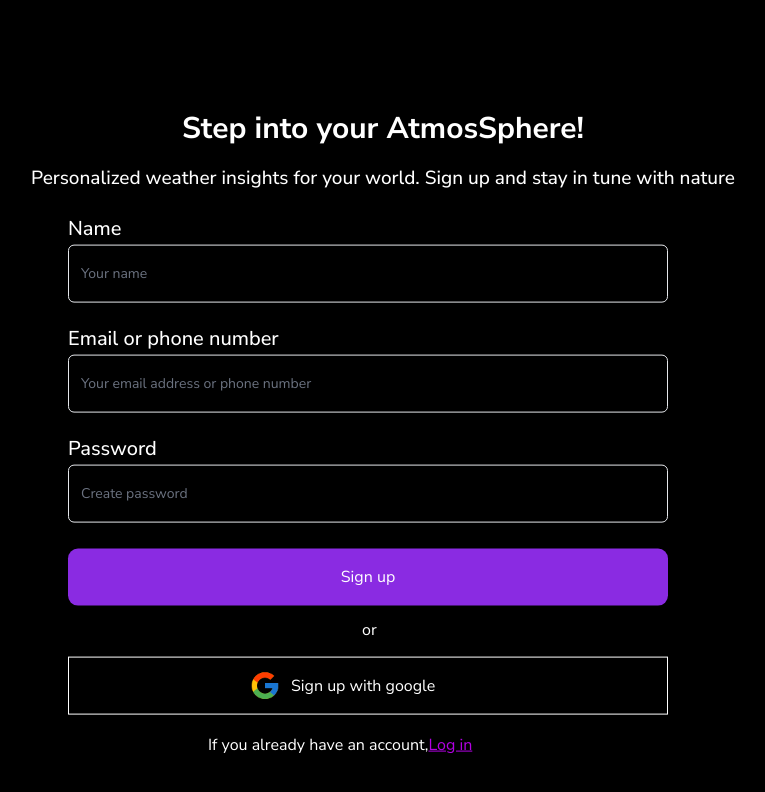
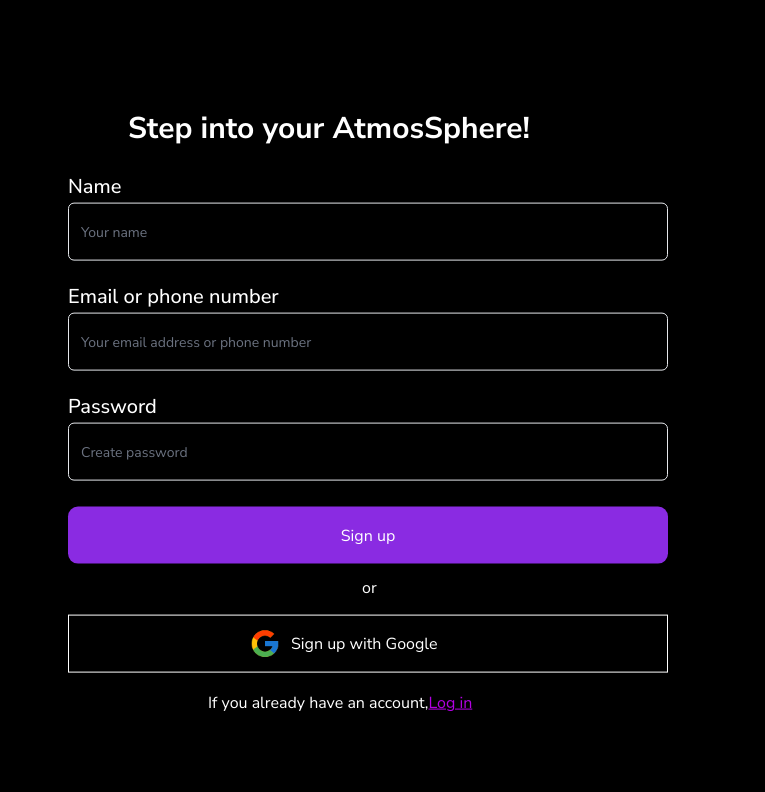
Before and after one commit to vaishnavip27/AtmoSphere, a React (Create React App) app: page /signup in a window 1280 px wide. Shown: the top 792 px of the page, without its empty margins (464-1229 px from the left). Built offline with nearby package versions, Linux system fonts and the light colour scheme.

Commit message:
dashboard

```diff
--- a/package.json
+++ b/package.json
@@ -18,6 +18,7 @@
     "react-dom": "^18.3.1",
     "react-router-dom": "^6.24.0",
     "react-scripts": "5.0.1",
+    "react-toastify": "^10.0.5",
     "tailwind-merge": "^2.3.0",
     "tailwindcss-animate": "^1.0.7",
     "web-vitals": "^2.1.4"
--- a/src/App.js
+++ b/src/App.js
@@ -2,6 +2,7 @@
 import React from "react";
 import SignUpPage from "./components/SignUpPage";
 import { BrowserRouter, Routes, Route } from "react-router-dom";
+import { ToastContainer } from "react-toastify";
 
 function App() {
   return (
@@ -11,6 +12,7 @@
         <Route path="/login" element={<LoginPage />} /> {/* Login route */}
         <Route path="/signup" element={<SignUpPage />} /> {/* Signup route */}
       </Routes>
+      <ToastContainer />
     </BrowserRouter>
   );
 }
--- /dev/null
+++ b/src/components/Dashboard.js
@@ -0,0 +1,6 @@
+import React from "react";
+import "../styles/Dashboard.css";
+
+export const Dashboard = () => {
+  return <div className="yes">Hey, this is the dashboard</div>;
+};
--- a/src/components/LoginPage.js
+++ b/src/components/LoginPage.js
@@ -1,38 +1,66 @@
-import React from "react";
+import React, { useState } from "react";
 import "../styles/LoginPage.css";
 import { InputWithLabel } from "./InputWithLabel";
 import GoogleIcon from "../pictures/google-icon.png";
-import { Link } from "react-router-dom";
+import { Link, useNavigate } from "react-router-dom";
+import { signInWithEmailAndPassword } from "firebase/auth";
+import { auth } from "./firebase";
 
 export default function LoginPage() {
+  const [email, setEmail] = useState("");
+  const [password, setPassword] = useState("");
+  const [rememberMe, setRememberMe] = useState(true);
+  const navigate = useNavigate(); //import useNavigate hook
+
+  const handleSubmit = async (e) => {
+    e.preventDefault();
+    try {
+      const userCredential = await signInWithEmailAndPassword(
+        auth,
+        email,
+        password
+      );
+      console.log("User logged in successfully:", userCredential);
+      navigate("/dashboard");
+      // Handle successful login (e.g., redirect to protected routes)
+    } catch (error) {
+      console.error("Login error:", error);
+      // Handle login errors (e.g., display error message to the user)
+    }
+  };
+
+  const handleGoogleSignIn = () => {
+    console.log("Google sign-in attempted");
+  };
+
   return (
     <div>
       <div className="text">
-        <div className="head">Step into your AtmosSphere!</div>
-        <div className="sub-head">
-          Personalized weather insights for your world. Sign up and stay in tune
-          with nature
-        </div>
-        <form style={{ marginLeft: "70px" }}>
+        <form onSubmit={handleSubmit} style={{ marginLeft: "70px" }}>
+          <div className="head">Step into your AtmosSphere!</div>
           <InputWithLabel
             label="Email"
             type="email"
             id="email"
             placeholder="Email"
+            value={email}
+            onChange={(e) => setEmail(e.target.value)}
           />
 
           <InputWithLabel
             label="Password"
             type="password"
             id="password"
-            placeholder="Password"
+            value={password}
+            placeholder="Enter password"
+            onChange={(e) => setPassword(e.target.value)}
           />
 
           <label style={{ color: "white" }}>
             <input
               type="checkbox"
-              value="option1"
-              defaultChecked={true}
+              checked={rememberMe}
+              onChange={(e) => setRememberMe(e.target.checked)}
               style={{
                 width: "17px",
                 height: "17px",
@@ -50,6 +78,8 @@
 
         <div className="olw">Or login with</div>
         <button
+          className="logo-img"
+          onClick={handleGoogleSignIn}
           style={{
             display: "flex",
             alignItems: "center",
@@ -61,7 +91,6 @@
           }}
         >
           <img
-            className="logo-img"
             src={GoogleIcon}
             alt="Logo"
             style={{ marginRight: "10px", height: "32px", width: "32px" }}
--- a/src/components/SignUpPage.js
+++ b/src/components/SignUpPage.js
@@ -1,32 +1,65 @@
-import React from "react";
+import React, { useState } from "react";
 import "../styles/SignUpPage.css";
-import { Link } from "react-router-dom";
+import { Link, useNavigate } from "react-router-dom";
 import { InputWithLabel } from "./InputWithLabel";
 import GoogleIcon from "../pictures/google-icon.png";
+import { createUserWithEmailAndPassword } from "firebase/auth";
+import { auth, db } from "./firebase";
+import { setDoc, doc } from "firebase/firestore";
 
 function SignUpPage() {
+  const [email, setEmail] = useState("");
+  const [password, setPassword] = useState("");
+  const [fname, setFname] = useState("");
+  const [error, setError] = useState("");
+  const navigate = useNavigate();
+
+  const handleRegister = async (e) => {
+    e.preventDefault();
+    setError("");
+    try {
+      const userCredential = await createUserWithEmailAndPassword(
+        auth,
+        email,
+        password
+      );
+      const user = userCredential.user;
+      await setDoc(doc(db, "Users", user.uid), {
+        email: user.email,
+        name: fname,
+      });
+      console.log("User logged in successfully");
+      navigate("/login"); // Redirect to login page after successful registration
+    } catch (error) {
+      setError(error.message);
+      console.error("Error registering user:", error);
+    }
+  };
+
   return (
     <div>
       <div className="text">
         <div className="head">Step into your AtmosSphere!</div>
-        <div className="sub-head">
-          Personalized weather insights for your world. Sign up and stay in tune
-          with nature
-        </div>
 
-        <form style={{ marginLeft: "70px" }}>
+        <form onSubmit={handleRegister} style={{ marginLeft: "70px" }}>
           <InputWithLabel
             label="Name"
             type="text"
             id="text"
             placeholder="Your name"
+            value={fname}
+            onChange={(e) => setFname(e.target.value)}
+            required
           />
 
           <InputWithLabel
             label="Email or phone number"
-            type="password"
-            id="password"
+            type="email"
+            id="email"
             placeholder="Your email address or phone number"
+            value={email}
+            onChange={(e) => setEmail(e.target.value)}
+            required
           />
 
           <InputWithLabel
@@ -34,12 +67,18 @@
             type="password"
             id="password"
             placeholder="Create password"
+            value={password}
+            onChange={(e) => setPassword(e.target.value)}
+            required
           />
+
+          {error && <p style={{ color: "red" }}>{error}</p>}
+
+          <button type="submit" className="sign-button">
+            Sign up
+          </button>
         </form>
 
-        <button type="submit" className="sign-button">
-          Sign up
-        </button>
         <div className="or">or</div>
         <button
           style={{
@@ -59,11 +98,11 @@
             style={{ marginRight: "10px", height: "32px", width: "32px" }}
           />
           <span className="b-text" style={{ color: "white" }}>
-            Sign up with google
+            Sign up with Google
           </span>
         </button>
 
-        <span class="login">
+        <span className="login">
           If you already have an account,
           <Link to="/login" className="login-link">
             Log in
--- /dev/null
+++ b/src/components/firebase.js
@@ -0,0 +1,21 @@
+// Import the functions you need from the SDKs you need
+import { initializeApp } from "firebase/app";
+import { getAuth } from "firebase/auth";
+import { getFirestore } from "firebase/firestore";
+
+// Your web app's Firebase configuration
+const firebaseConfig = {
+  apiKey: "AIzaSyAsE3o_RH-Cdz-Vwk6iLR9RJJjVfyLW-w8",
+  authDomain: "login-auth-28a6f.firebaseapp.com",
+  projectId: "login-auth-28a6f",
+  storageBucket: "login-auth-28a6f.appspot.com",
+  messagingSenderId: "841437284368",
+  appId: "1:841437284368:web:1b655c29d5fd57298ca295",
+};
+
+// Initialize Firebase
+const app = initializeApp(firebaseConfig);
+
+export const auth = getAuth();
+export const db = getFirestore(app);
+export default app;
--- /dev/null
+++ b/src/styles/Dashboard.css
@@ -0,0 +1,3 @@
+.yes {
+  color: white;
+}
--- a/src/styles/LoginPage.css
+++ b/src/styles/LoginPage.css
@@ -3,28 +3,22 @@
 }
 
 .text {
+  height: 110px;
   transform: translate(60%, 96%);
-  height: 110px;
   width: 770px;
 }
 
-.head,
-.sub-head {
+.head {
   color: white;
   height: auto;
   width: auto;
   text-align: center;
+  margin-left: -108px;
 }
 
 .head {
   font-size: 30px;
   font-weight: 700;
-}
-
-.sub-head {
-  margin-top: 13px;
-  font-size: 19px;
-  font-weight: 500;
 }
 
 .my-4 {
--- a/src/styles/SignUpPage.css
+++ b/src/styles/SignUpPage.css
@@ -21,12 +21,6 @@
   font-weight: 700;
 }
 
-.sub-head {
-  margin-top: 13px;
-  font-size: 19px;
-  font-weight: 500;
-}
-
 .login {
   color: white;
   margin-left: 210px;
@@ -44,7 +38,6 @@
   height: 57px;
   width: 600px;
   background-color: blueviolet;
-  margin-left: 70px;
   margin-top: 26px;
   border-radius: 10px;
   color: white;
```
Also changed, not shown: 1 other file (tests, documents, lock files or other folders).
